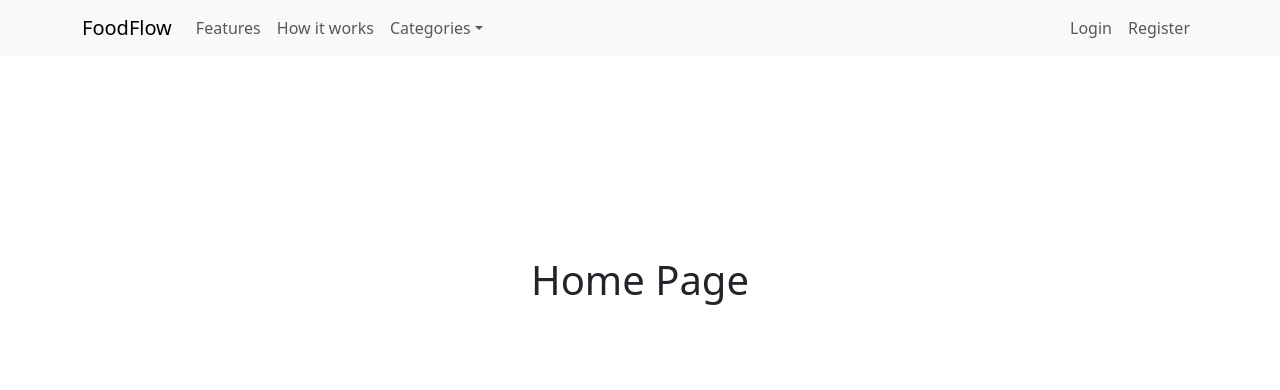
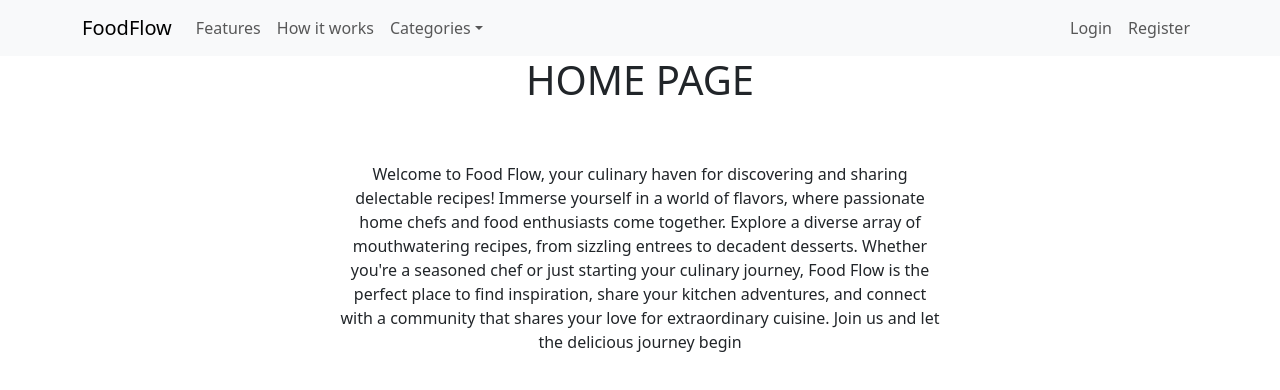
Before and after one commit to radito1/FoodFlow, a React (Vite) app: page / in a window 1280 px wide. Shown: the top 390 px of the page. Built offline with nearby package versions, Linux system fonts and the light colour scheme; no server answers.

Commit message:
style home page

```diff
--- a/src/components/Home/Home.jsx
+++ b/src/components/Home/Home.jsx
@@ -2,9 +2,14 @@ import './home.css';
 
 const Home = () => {
     return (
-        <div className="home-container">
-            <h1>Home Page</h1>
-        </div>
+        <>
+            <h1 className='heading'>HOME PAGE</h1>
+            <div className="home-container">
+                <div className='text-container'>
+                    <p>Welcome to Food Flow, your culinary haven for discovering and sharing delectable recipes! Immerse yourself in a world of flavors, where passionate home chefs and food enthusiasts come together. Explore a diverse array of mouthwatering recipes, from sizzling entrees to decadent desserts. Whether you're a seasoned chef or just starting your culinary journey, Food Flow is the perfect place to find inspiration, share your kitchen adventures, and connect with a community that shares your love for extraordinary cuisine. Join us and let the delicious journey begin</p>
+                </div>
+            </div>
+        </>
     );
 }
 
--- a/src/components/Home/home.css
+++ b/src/components/Home/home.css
@@ -1,5 +1,15 @@
 .home-container {
     display: flex;
     justify-content: center;
-    margin-top: 200px;
+    padding: 50px 100px;
 }
+
+.heading  {
+    display: flex;
+    justify-content: center;
+}
+
+.text-container {
+    max-width: 600px;
+    text-align: center;
+}
```
